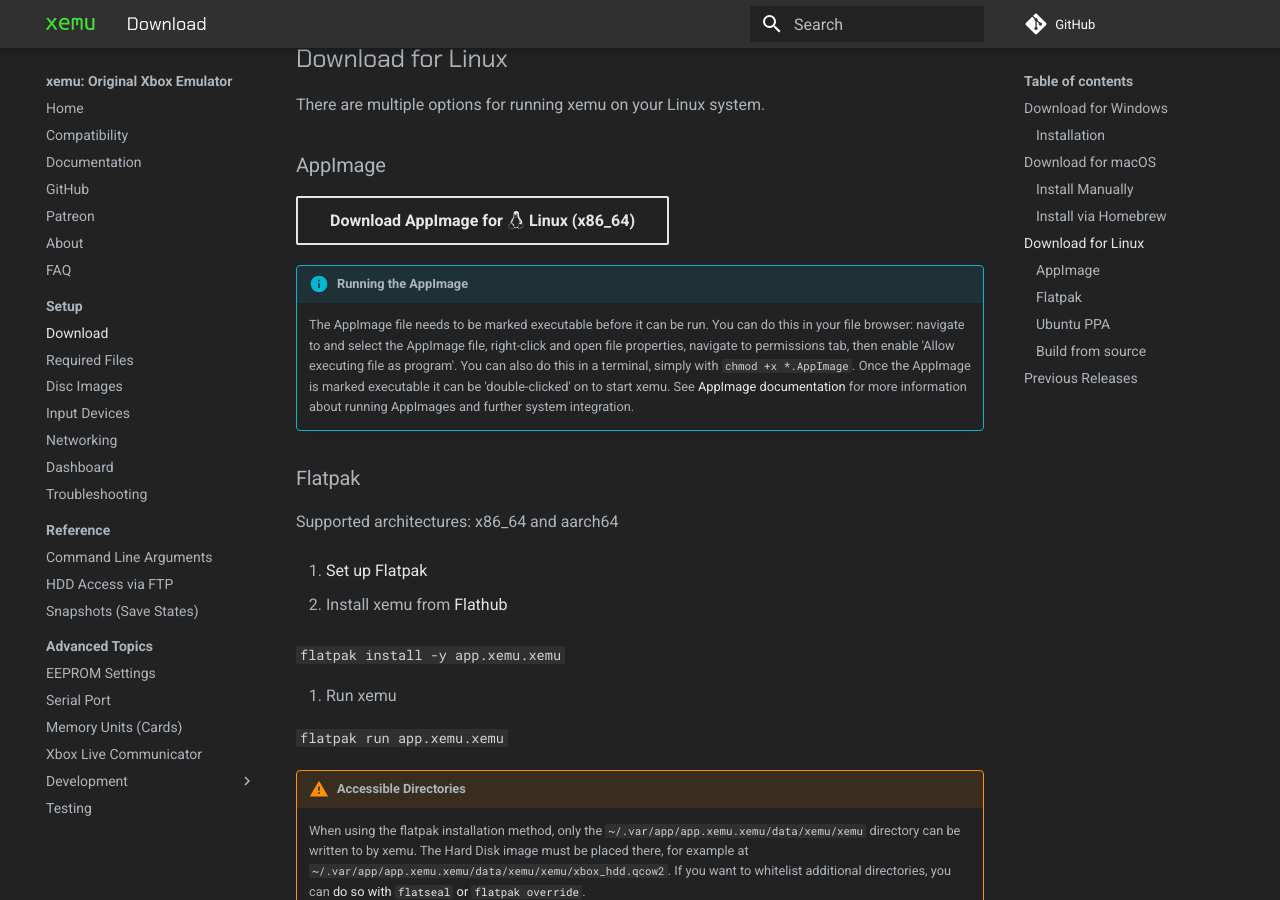
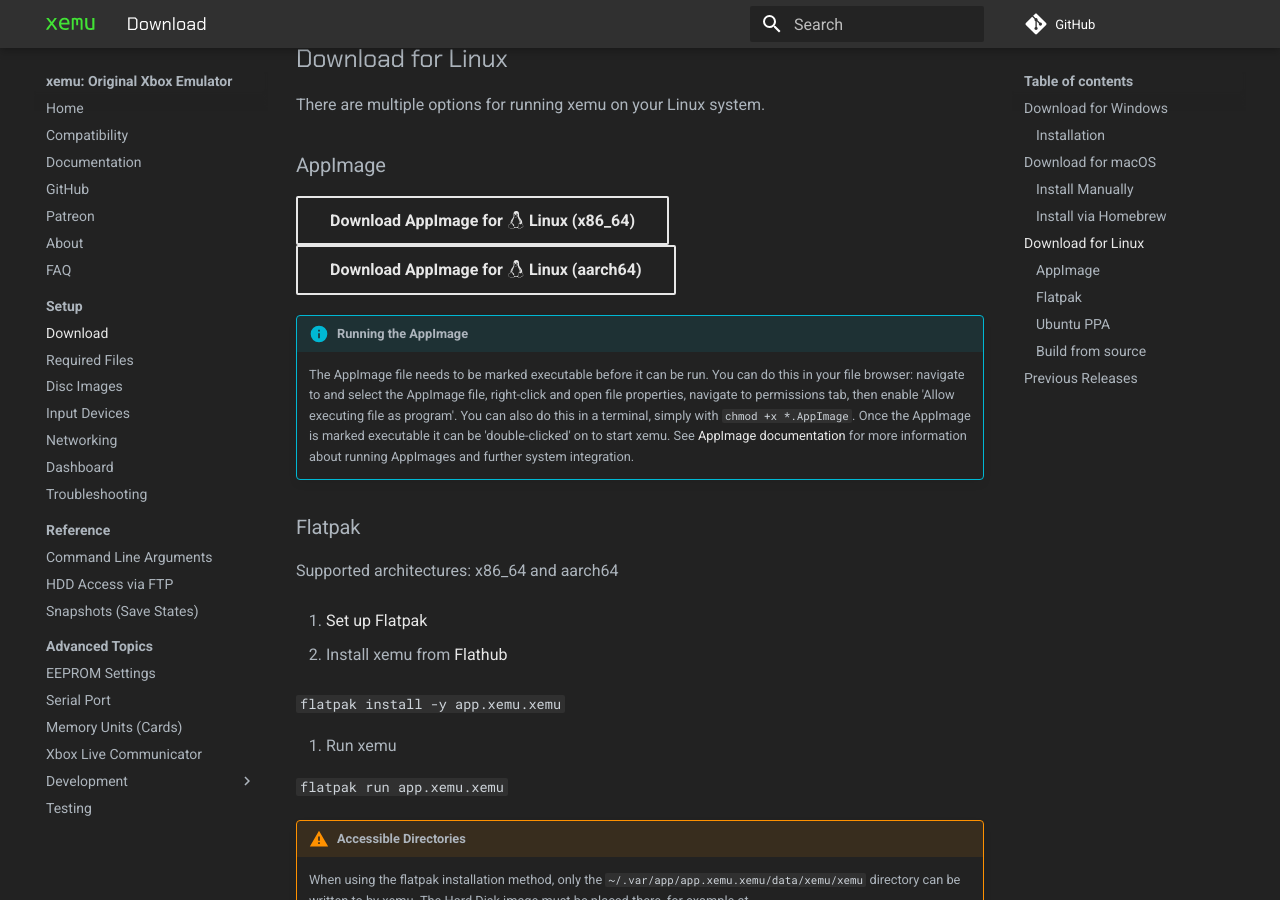
Before and after one commit to xemu-project/xemu-website, an MkDocs documentation site: the page built from docs/docs/download.md, in a window 1280 px wide and 900 px high, scrolled down 937 px. Built offline with MkDocs 1.6.1 and Material for MkDocs 9.7.7, drawn with Linux system fonts in a browser that asks for light colours; comment, search, counter and statistics services are not loaded.

Commit message:
Add aarch64 AppImage link

```diff
--- a/docs/docs/download.md
+++ b/docs/docs/download.md
@@ -29,6 +29,7 @@ There are multiple options for running xemu on your Linux system.
 ### AppImage
 
 [Download AppImage for :fontawesome-brands-linux: Linux (x86_64)](https://github.com/xemu-project/xemu/releases/download/v{{xemu_version}}/xemu-v{{xemu_version}}-x86_64.AppImage){ .md-button .md-button--secondary }
+[Download AppImage for :fontawesome-brands-linux: Linux (aarch64)](https://github.com/xemu-project/xemu/releases/download/v{{xemu_version}}/xemu-v{{xemu_version}}-aarch64.AppImage){ .md-button .md-button--secondary }
 
 !!! info "Running the AppImage"
 
```
